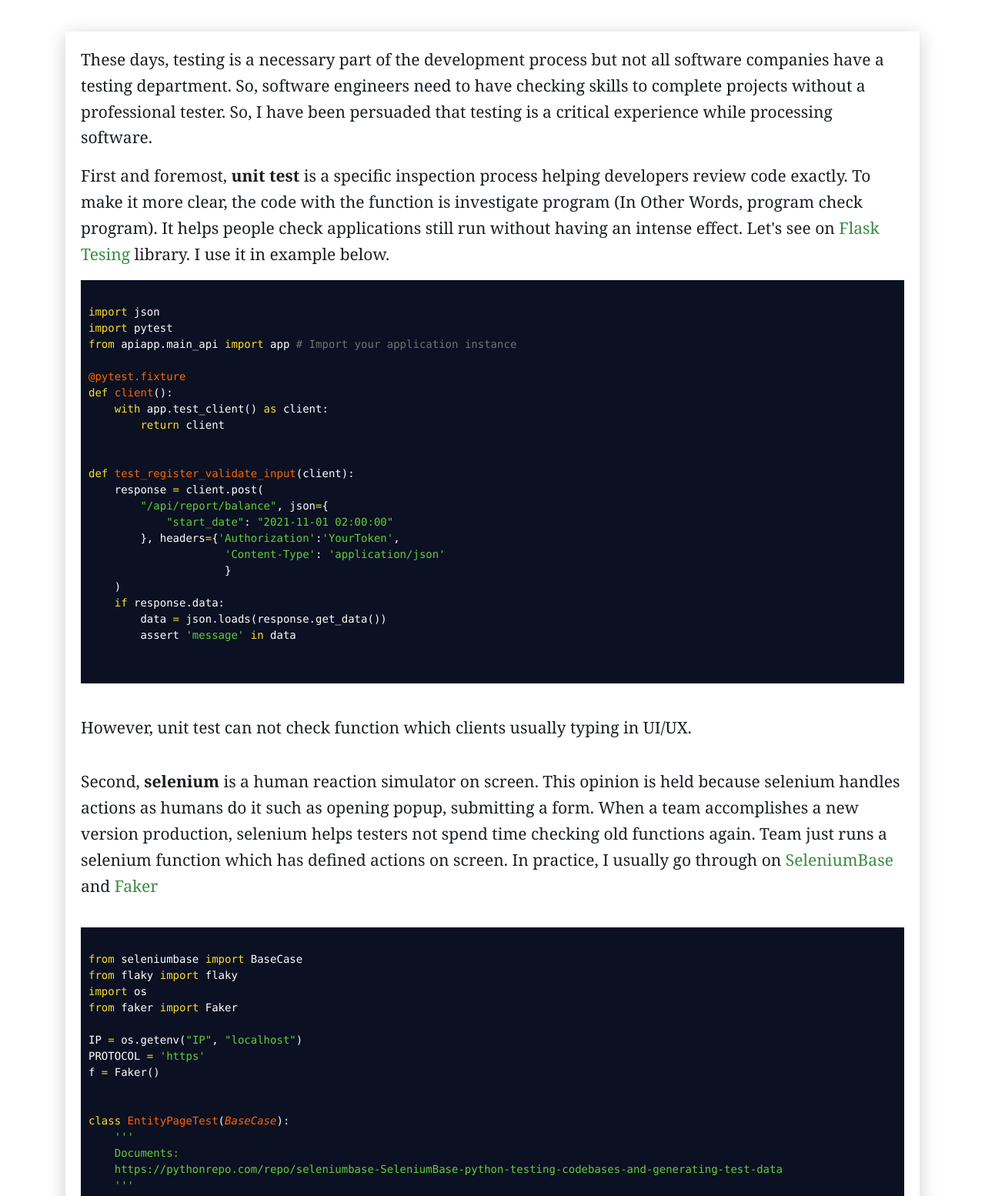
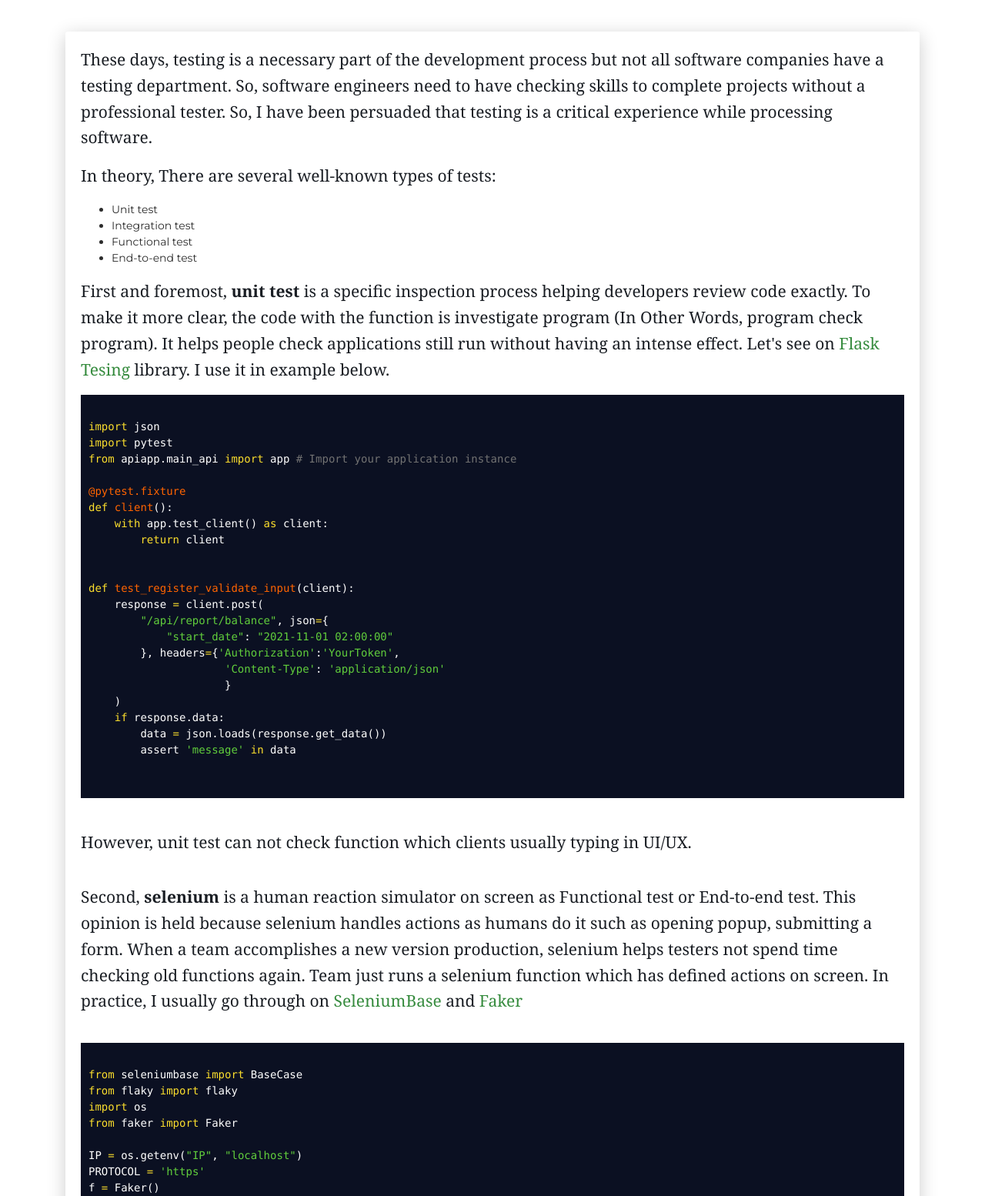
Before and after one commit to huyhoang1996vn/stevedev, a Django app: page /unit-test-selenium-guide.html in a window 1280 px wide. Shown: the part 579-2133 px from the top of the page at 77% size. Run offline with Django 3.2, Linux system fonts and the light colour scheme; some libraries are stand-ins or nearby versions.

Commit message:
Fix Unit test

```diff
--- a/templates/unit_test.html
+++ b/templates/unit_test.html
@@ -26,6 +26,13 @@
           <div class="card-body">
             <p>These days, testing is a necessary part of the development process but not all software companies have a testing department. So, software engineers need to have checking skills to complete projects without a professional tester. So, I have been persuaded that testing is a critical experience while processing software.
             </p>
+            <p>In theory, There are several well-known types of tests:</p>
+            <ul>
+              <li>Unit test</li>
+              <li>Integration test</li>
+              <li>Functional test</li>
+              <li>End-to-end test</li>
+            </ul>
             <p>
                 First and foremost, <strong>unit test</strong> is a specific inspection process helping developers review code exactly.
                 To make it more clear, the code with the function is investigate program (In Other Words, program check program).
@@ -61,7 +68,7 @@
             <br>
             <p>However, unit test can not check function which clients usually typing in UI/UX.</p>
             <br>
-            <p>Second, <strong>selenium</strong> is a human reaction simulator on screen.
+            <p>Second, <strong>selenium</strong> is a human reaction simulator on screen as Functional test or End-to-end test.
               This opinion is held because selenium handles actions as humans do it such as opening popup, submitting a form.
               When a team accomplishes a new version production, selenium helps testers not spend time checking old functions again.
               Team just runs a selenium function which has defined actions on screen. In practice, I usually go through on <a href="https://seleniumbase.com/" target="_blank">SeleniumBase</a> and <a href="https://faker.readthedocs.io/en/master/" target="_blank">Faker</a></p>
```
